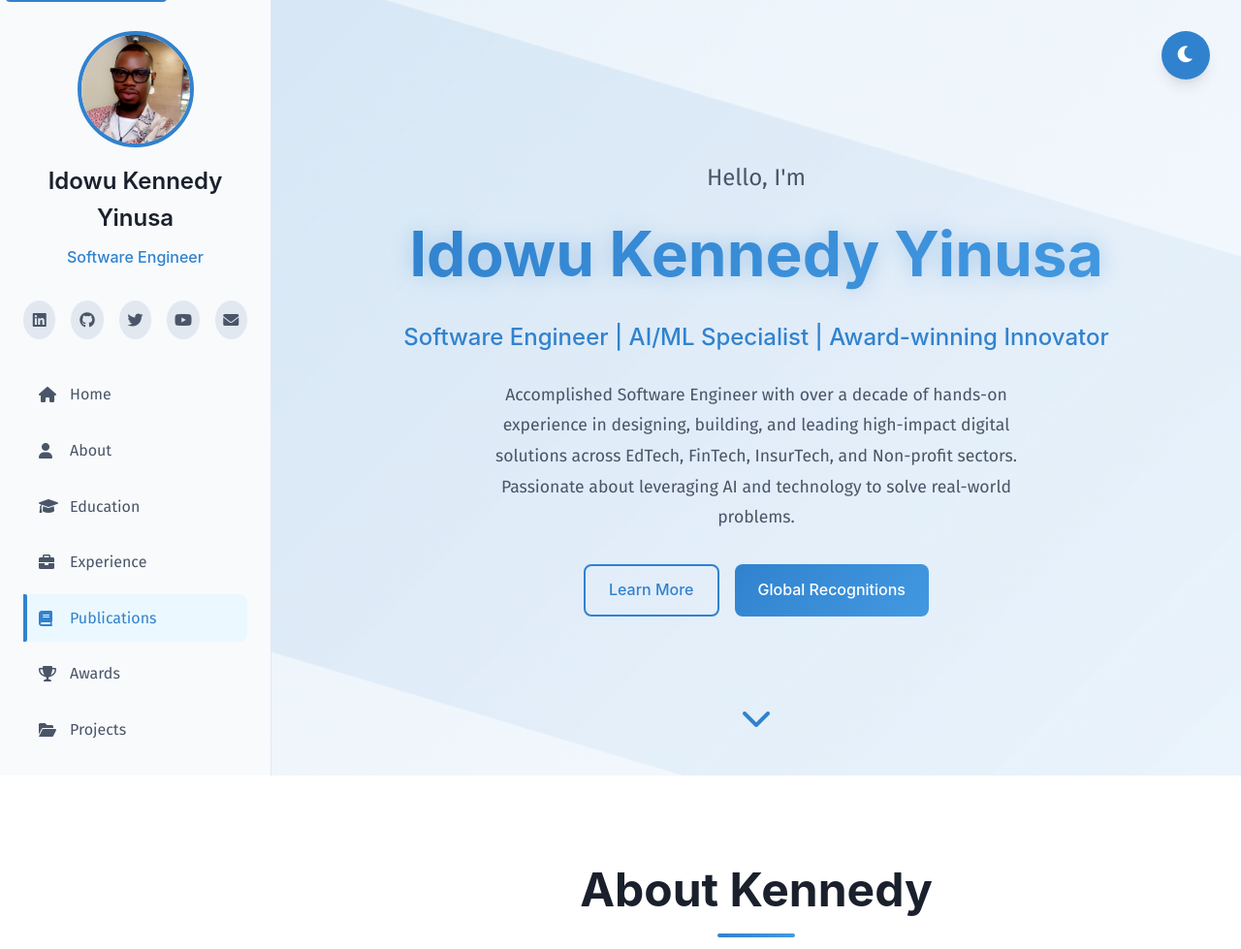
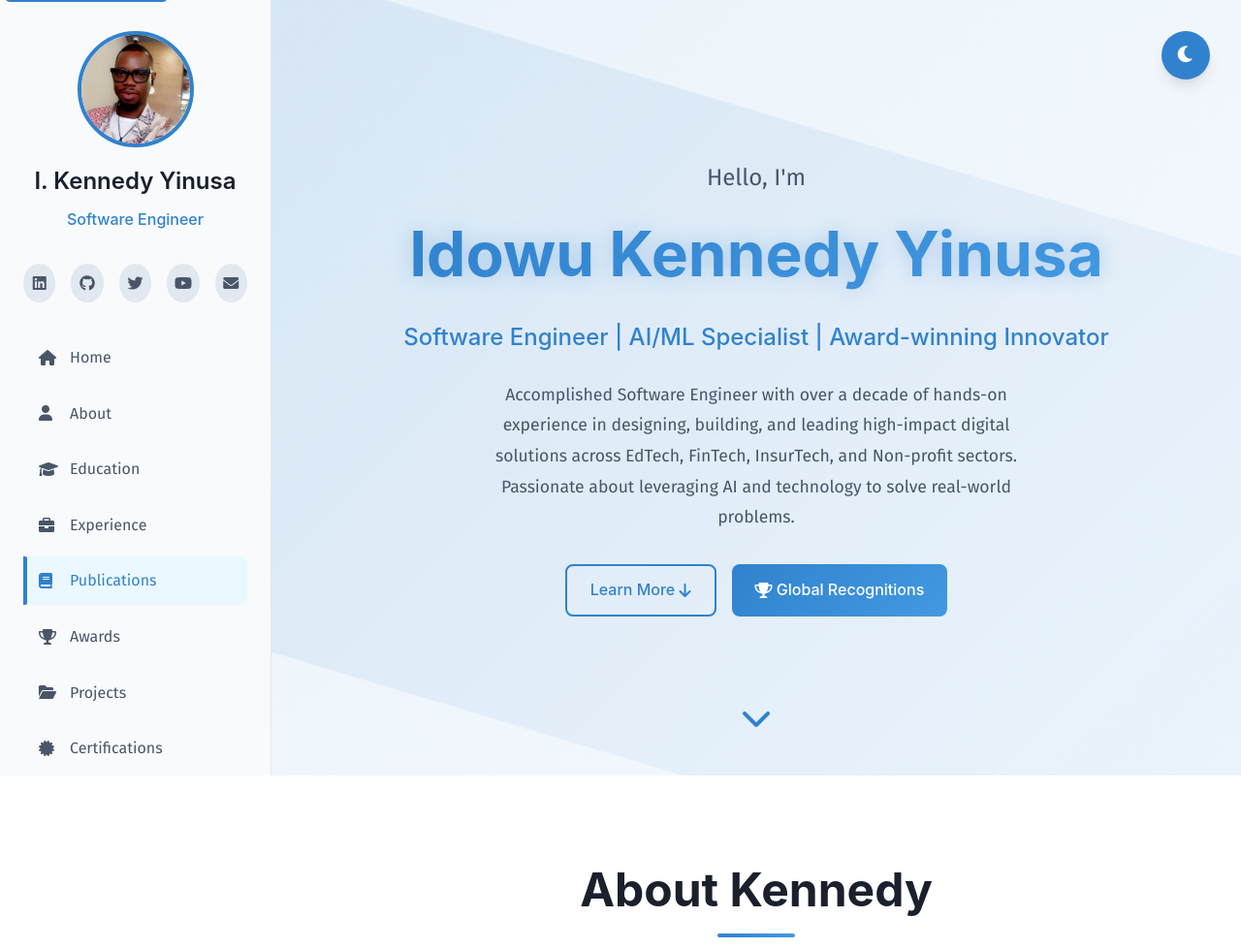
Before and after one commit to iyinusa/iyinusa, a PHP site: page / in a window 1280 px wide. Shown: the top 979 px of the page at 97% size. Run offline with PHP 8.4, Linux system fonts and the light colour scheme; some web fonts are replaced.

Commit message:
Update profile details and enhance button accessibility
- Increased button width from 200px to 220px for better usability.
- Added responsive styles for caption elements in the slider for improved mobile experience.
- Updated meta keywords for better SEO, including additional relevant terms.
- Changed profile name display from "Idowu Kennedy Yinusa" to "I. Kennedy Yinusa" for brevity.
- Enhanced call-to-action buttons with icons for better visual appeal and clarity.
- Updated loading screen text to display "I. Kennedy Yinusa" for personalization.

```diff
--- a/css/styles.css
+++ b/css/styles.css
@@ -1240,7 +1240,7 @@
   }
 
   .btn {
-    width: 200px;
+    width: 220px;
   }
 
   .about-stats {
@@ -1725,3 +1725,17 @@
 .wgh-slider-target:nth-of-type(1):checked~.wgh-slider__viewport .wgh-slider-item:nth-child(1)~.wgh-slider-item {
   transform: translate3d(0, 0, 0) rotateY(-45deg) !important;
 }
+
+@media(max-width: 480px) {
+  .wgh-slider-item-figure__caption {
+    padding: 10px;
+  }
+
+  .wgh-slider-item-figure__caption a {
+    font-size: 14px;
+  }
+
+  .wgh-slider-item-figure__caption span {
+    font-size: 10px;
+  }
+}
--- a/index.html
+++ b/index.html
@@ -8,7 +8,7 @@
     <title>Idowu Kennedy Yinusa - Software Engineer | AI/ML Specialist | Award-winning Innovator</title>
     <meta name="title" content="Idowu Kennedy Yinusa - Software Engineer | AI/ML Specialist | Award-winning Innovator">
     <meta name="description" content="Accomplished Software Engineer with 10+ years experience in EdTech, FinTech, InsurTech. Google Developer Alumni, MBCS Professional, Award-winning AI/ML specialist. Expert in full-stack development, mobile engineering, cloud platforms.">
-    <meta name="keywords" content="Idowu Kennedy Yinusa, Software Engineer, AI Specialist, Machine Learning Expert, Full Stack Developer, Google Developer Alumni, MBCS Professional, EdTech, FinTech, InsurTech, Mobile Engineering, Cloud Platforms, Award Winner, Hackathon Winner, Dexie Global Hackathon, Rasa AI Challenge, Ready Tensor, Flutter Developer, Python Developer, JavaScript Expert, React Developer, Node.js, Firebase, AWS, GCP, PhD, MSc Computing, Edinburgh Napier University, Lagos State University, Tehilah Base Digital, Afrikindness, Lost Shore Surt Resort, JovFlu LLC, SBMark Consulting, Quaflux Limited, Shawali Intercontinental, Kondar Global Solutions, OCS Group UK, Top 50 EdTech Thought Leader, Thinkers360, NACOSS Software Director, ForbesBLK Member">
+    <meta name="keywords" content="Idowu Yinusa, Kennedy Yinusa, Idowu Kennedy Yinusa, I. Kennedy Yinusa, Software Engineer, AI Specialist, Machine Learning Expert, Full Stack Developer, Google Developer Alumni, MBCS Professional, EdTech, FinTech, InsurTech, Mobile Engineering, Cloud Platforms, Google Map, Google Map Award, Google Map Platform Award, Award Winner, Hackathon Winner, Dexie Global Hackathon, Rasa AI Challenge, Ready Tensor, Flutter Developer, Python Developer, JavaScript Expert, React Developer, Node.js, Firebase, AWS, GCP, PhD, MSc Computing, Edinburgh Napier University, Lagos State University, Tehilah Base Digital, Afrikindness, Lost Shore Surt Resort, JovFlu LLC, SBMark Consulting, Quaflux Limited, Shawali Intercontinental, Kondar Global Solutions, OCS Group UK, Top 50 EdTech Thought Leader, Thinkers360, NACOSS Software Director, ForbesBLK Member, LandMappin, CoTaskAI">
     <meta name="author" content="Idowu Kennedy Yinusa">
     <meta name="robots" content="index, follow">
     <meta name="language" content="English">
@@ -184,7 +184,7 @@
                 <div class="profile-image">
                     <img src="images/avatar.png" alt="Idowu Kennedy Yinusa - Software Engineer and AI/ML Specialist" id="profileImg" itemprop="image">
                 </div>
-                <h2 class="profile-name" itemprop="name">Idowu Kennedy Yinusa</h2>
+                <h2 class="profile-name" itemprop="name">I. Kennedy Yinusa</h2>
                 <p class="profile-title" itemprop="jobTitle">Software Engineer</p>
             </div>
 
@@ -260,8 +260,8 @@
                         and Non-profit sectors. Passionate about leveraging AI and technology to solve real-world problems.
                     </p>
                     <div class="hero-cta">
-                        <a href="#about" class="btn btn-secondary" data-section="about" aria-label="Learn more about Kennedy">Learn More</a>
-                        <a href="#global-recognitions" class="btn btn-primary" data-section="global-recognitions" aria-label="View Global Recognitions">Global Recognitions</a>
+                        <a href="#about" class="btn btn-secondary" data-section="about" aria-label="Learn more about Kennedy">Learn More&nbsp;<i class="fas fa-arrow-down"></i></a>
+                        <a href="#global-recognitions" class="btn btn-primary" data-section="global-recognitions" aria-label="View Global Recognitions"><i class="fas fa-trophy"></i>&nbsp;Global Recognitions</a>
                     </div>
                 </div>
             </div>
@@ -1067,7 +1067,7 @@
     <!-- Loading Screen -->
     <div class="loading-screen" id="loadingScreen">
         <div class="loader">
-            <div class="loader-text">Loading...</div>
+            <div class="loader-text">I. Kennedy Yinusa</div>
             <div class="loader-progress"></div>
         </div>
     </div>
```
